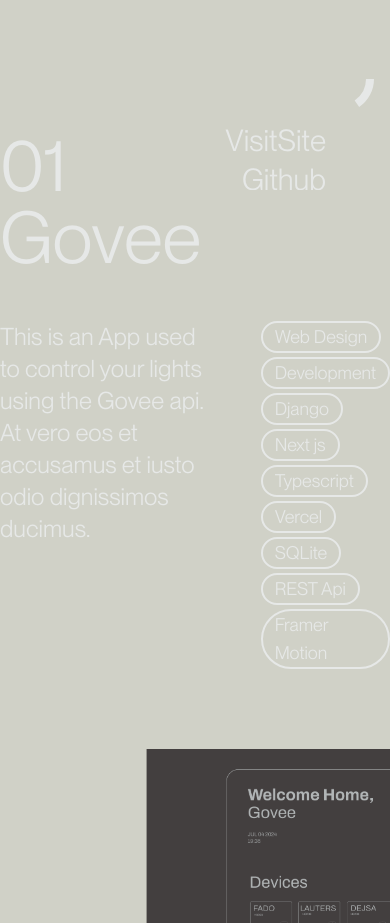
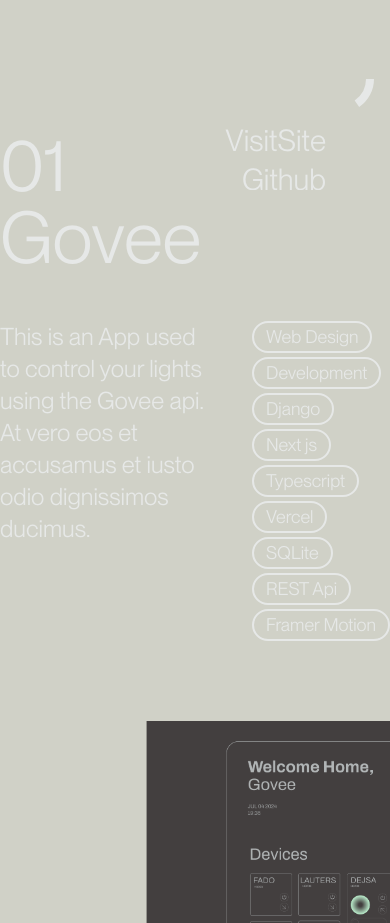
Before and after one commit to hadeya3ik/portfolio, a Next.js app: page / in a window 390 px wide. Shown: the part 2240-3163 px from the top of the page. Built offline with nearby package versions, Linux system fonts and the light colour scheme.

Commit message:
adding projects images + fonts

```diff
--- a/components/ProjectSlider.tsx
+++ b/components/ProjectSlider.tsx
@@ -19,7 +19,7 @@
 
 function StackButton({ item }: { item: string }) {
   return (
-    <div className="border-2 border-primary-foreground rounded-full text-lg px-3">
+    <div className="border-2 whitespace-nowrap border-primary-foreground rounded-full text-lg px-3">
       {item}
     </div>
   )
@@ -50,7 +50,7 @@
           strokeWidth="8"
         />
       </svg>
-      <div className="sticky top-[100px] flex flex-col items-center overflow-hidden">
+      <div className="sticky top-[20px] sm:top-[100px] flex flex-col items-center overflow-hidden">
         <div className="w-full items-center gap-12 flex flex-col pb-20">
           <div className="flex flex-col gap-12">
             <div className="flex justify-between">
--- a/components/Skills.tsx
+++ b/components/Skills.tsx
@@ -8,8 +8,8 @@
 const CustomButton : React.FC <CustomButtonProps> = ({children}) => {
   return (
     <Magnetic>
-      <div className=' border-4 px-4 py-2 h-min cursor-pointer rounded-full border-secondary-foreground '>
-          <p className='font-notoSerif italic text-xl '>{children}</p>
+      <div className='border-4 px-4 py-2 h-min cursor-pointer rounded-full border-secondary-foreground '>
+          <p className='font-notoSerif text-nowrap italic text-xl '>{children}</p>
       </div>
     </Magnetic>);
 }
```
Also changed, not shown: components/Works.tsx (+4 -4 lines).
